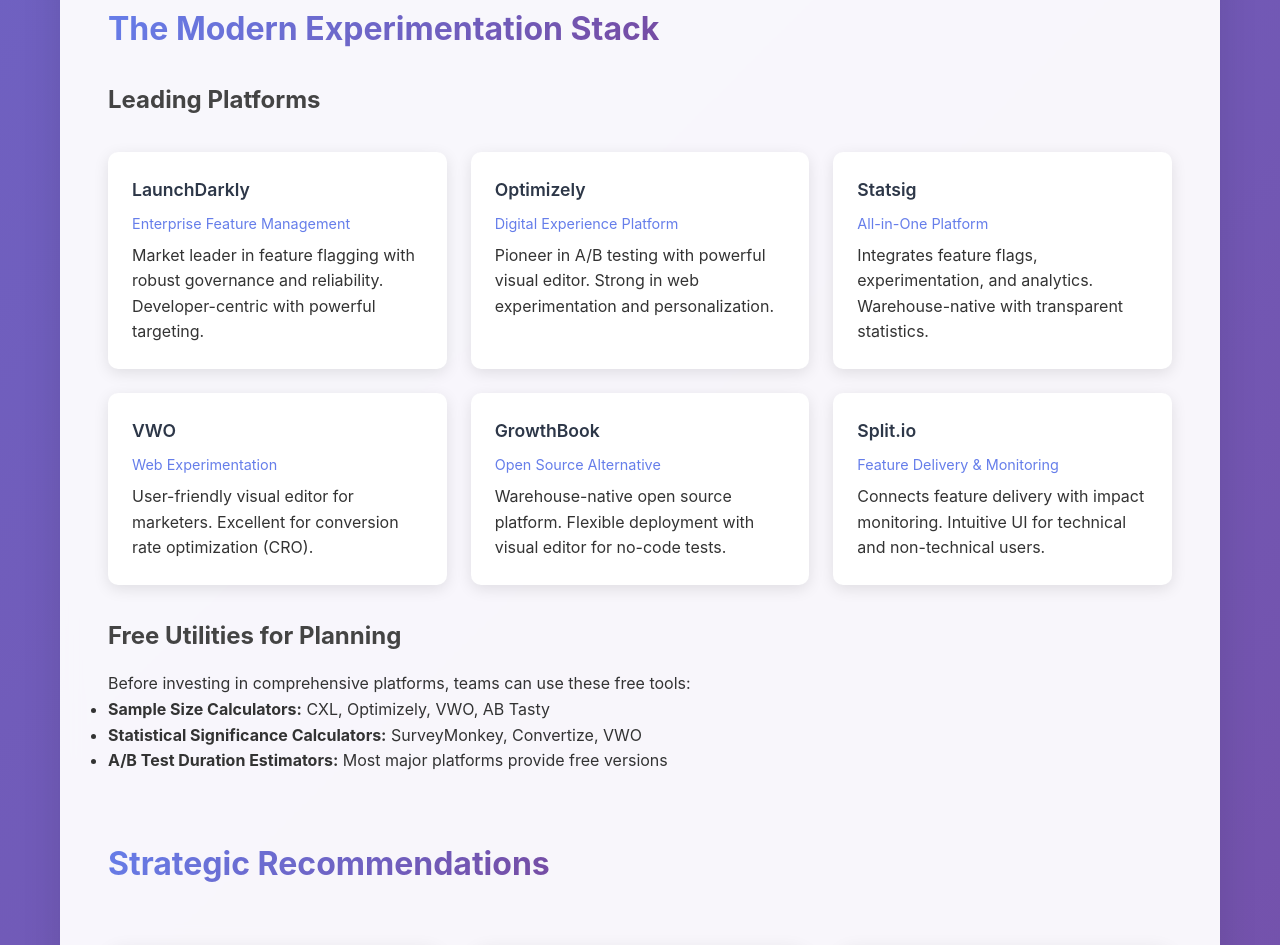
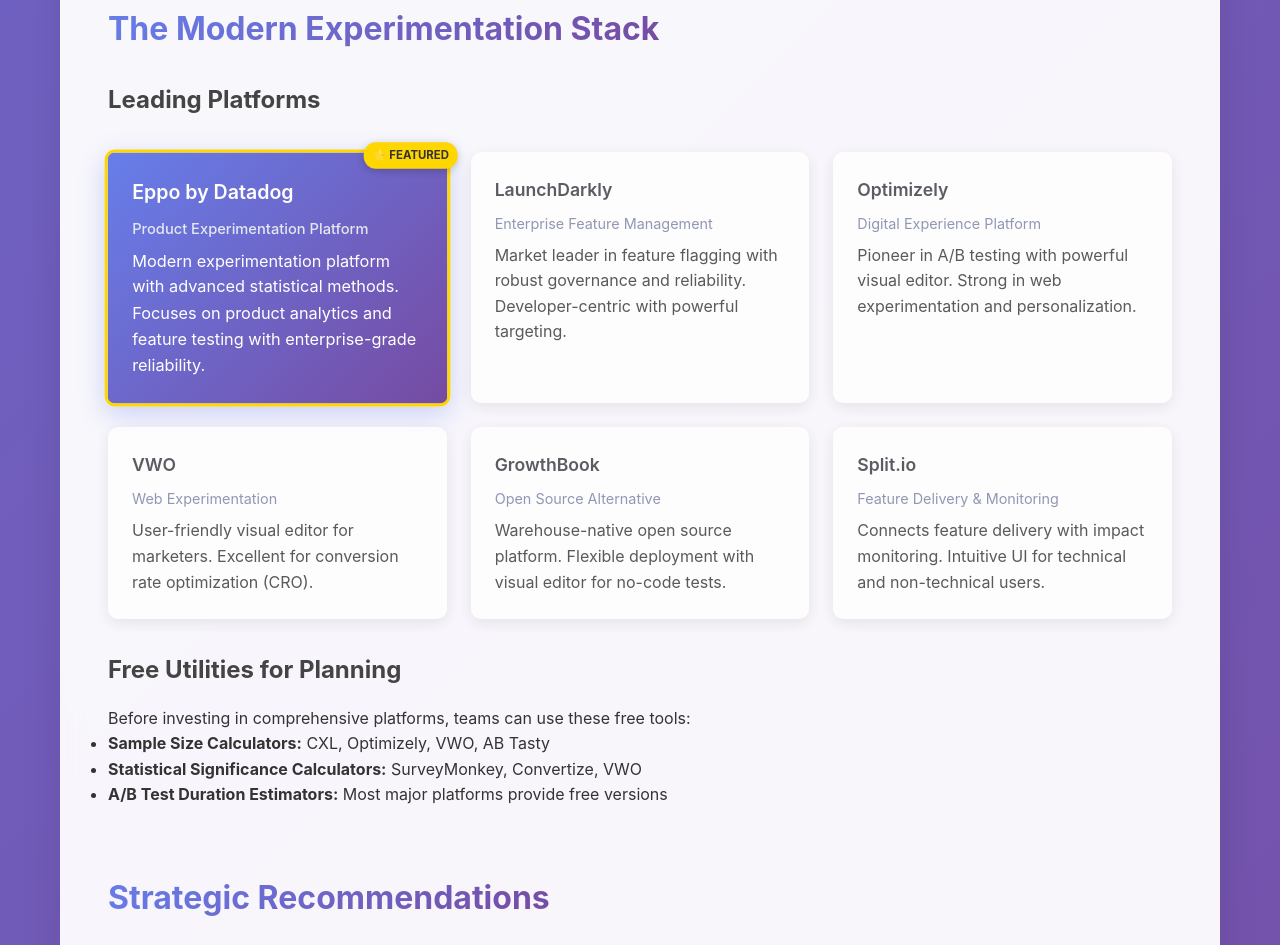
Before and after one commit to ryanlucht/exp-vibecode-demo, a plain HTML site: page index.html in a window 1280 px wide. Shown: the part 4467-5412 px from the top of the page. Drawn offline with Linux system fonts and the light colour scheme.

Commit message:
fix typos

```diff
--- a/index.html
+++ b/index.html
@@ -394,6 +394,45 @@
             transform: translateY(-3px);
         }
 
+        .tool-card.featured {
+            background: linear-gradient(135deg, #667eea, #764ba2);
+            color: white;
+            position: relative;
+            border: 3px solid #ffd700;
+            box-shadow: 0 8px 25px rgba(102, 126, 234, 0.3);
+            transform: scale(1.02);
+        }
+
+        .tool-card.featured::before {
+            content: "⭐ FEATURED";
+            position: absolute;
+            top: -10px;
+            right: -10px;
+            background: #ffd700;
+            color: #333;
+            padding: 4px 8px;
+            border-radius: 12px;
+            font-size: 0.7rem;
+            font-weight: 700;
+            box-shadow: 0 2px 8px rgba(0, 0, 0, 0.2);
+        }
+
+        .tool-card.featured:hover {
+            transform: scale(1.02) translateY(-3px);
+            box-shadow: 0 12px 30px rgba(102, 126, 234, 0.4);
+        }
+
+        .tool-card.other-option {
+            filter: grayscale(70%);
+            opacity: 0.8;
+        }
+
+        .tool-card.other-option:hover {
+            filter: grayscale(0%);
+            opacity: 1;
+            transform: translateY(-3px);
+        }
+
         .tool-name {
             font-weight: 600;
             font-size: 1.1rem;
@@ -401,10 +440,20 @@
             color: #2d3748;
         }
 
+        .tool-card.featured .tool-name {
+            color: white;
+            font-size: 1.2rem;
+        }
+
         .tool-focus {
             color: #667eea;
             font-size: 0.9rem;
             margin-bottom: 0.5rem;
+        }
+
+        .tool-card.featured .tool-focus {
+            color: #e2e8f0;
+            font-weight: 500;
         }
 
         @media (max-width: 768px) {
@@ -665,32 +714,32 @@
 
                 <h3>Leading Platforms</h3>
                 <div class="tools-grid">
-                    <div class="tool-card">
+                    <div class="tool-card featured">
+                        <div class="tool-name">Eppo by Datadog</div>
+                        <div class="tool-focus">Product Experimentation Platform</div>
+                        <p>Modern experimentation platform with advanced statistical methods. Focuses on product analytics and feature testing with enterprise-grade reliability.</p>
+                    </div>
+                    <div class="tool-card other-option">
                         <div class="tool-name">LaunchDarkly</div>
                         <div class="tool-focus">Enterprise Feature Management</div>
                         <p>Market leader in feature flagging with robust governance and reliability. Developer-centric with powerful targeting.</p>
                     </div>
-                    <div class="tool-card">
+                    <div class="tool-card other-option">
                         <div class="tool-name">Optimizely</div>
                         <div class="tool-focus">Digital Experience Platform</div>
                         <p>Pioneer in A/B testing with powerful visual editor. Strong in web experimentation and personalization.</p>
                     </div>
-                    <div class="tool-card">
-                        <div class="tool-name">Statsig</div>
-                        <div class="tool-focus">All-in-One Platform</div>
-                        <p>Integrates feature flags, experimentation, and analytics. Warehouse-native with transparent statistics.</p>
-                    </div>
-                    <div class="tool-card">
+                    <div class="tool-card other-option">
                         <div class="tool-name">VWO</div>
                         <div class="tool-focus">Web Experimentation</div>
                         <p>User-friendly visual editor for marketers. Excellent for conversion rate optimization (CRO).</p>
                     </div>
-                    <div class="tool-card">
+                    <div class="tool-card other-option">
                         <div class="tool-name">GrowthBook</div>
                         <div class="tool-focus">Open Source Alternative</div>
                         <p>Warehouse-native open source platform. Flexible deployment with visual editor for no-code tests.</p>
                     </div>
-                    <div class="tool-card">
+                    <div class="tool-card other-option">
                         <div class="tool-name">Split.io</div>
                         <div class="tool-focus">Feature Delivery & Monitoring</div>
                         <p>Connects feature delivery with impact monitoring. Intuitive UI for technical and non-technical users.</p>
```
